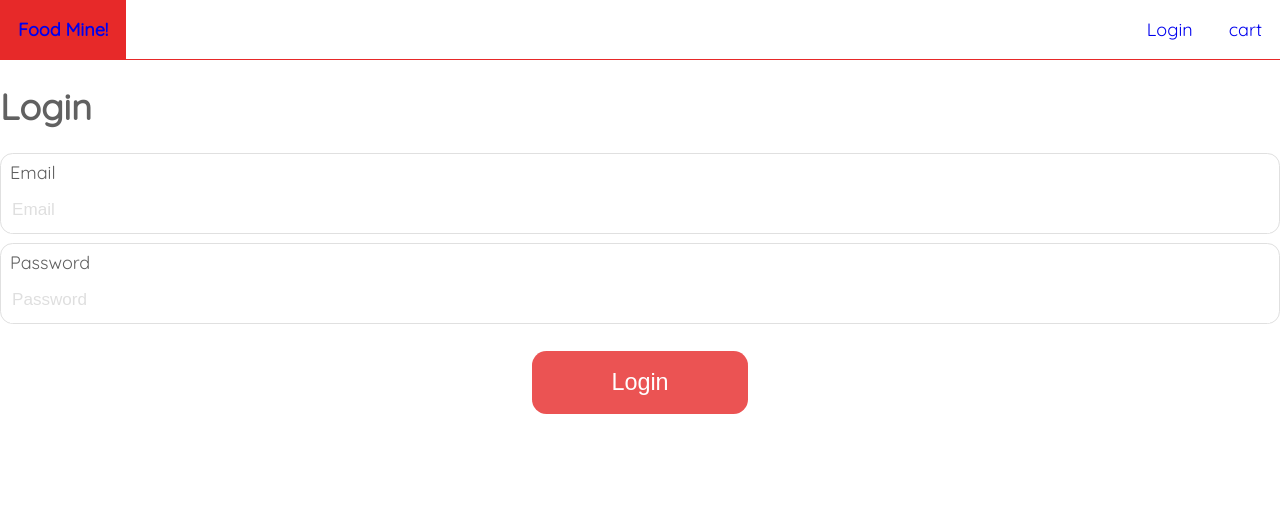
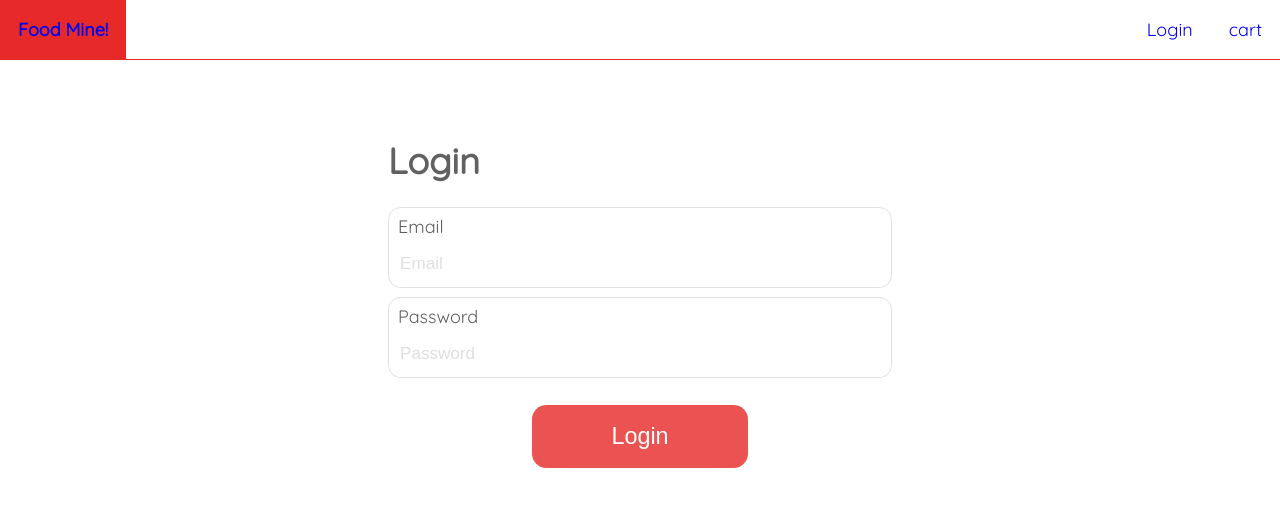
Before and after one commit to GiwanthaAthukorala/Project-01, a React (Create React App) app in the folder NewProject/frontend/: page /login in a window 1280 px wide. Shown: the top 506 px of the page. Built offline with nearby package versions, Linux system fonts and the light colour scheme.

Commit message:
Update loginPage.module.css

```diff
--- a/NewProject/frontend/src/pages/Login/loginPage.module.css
+++ b/NewProject/frontend/src/pages/Login/loginPage.module.css
@@ -0,0 +1,17 @@
+.container {
+    display: flex;
+    justify-content: center;
+    align-items: center;
+    height: 100%;
+    margin-top: 3rem;
+}
+
+.details{
+    width: 28rem;
+}
+
+.details  form{
+    display: flex;
+    flex-direction: column;
+    justify-content: center;
+}
```
